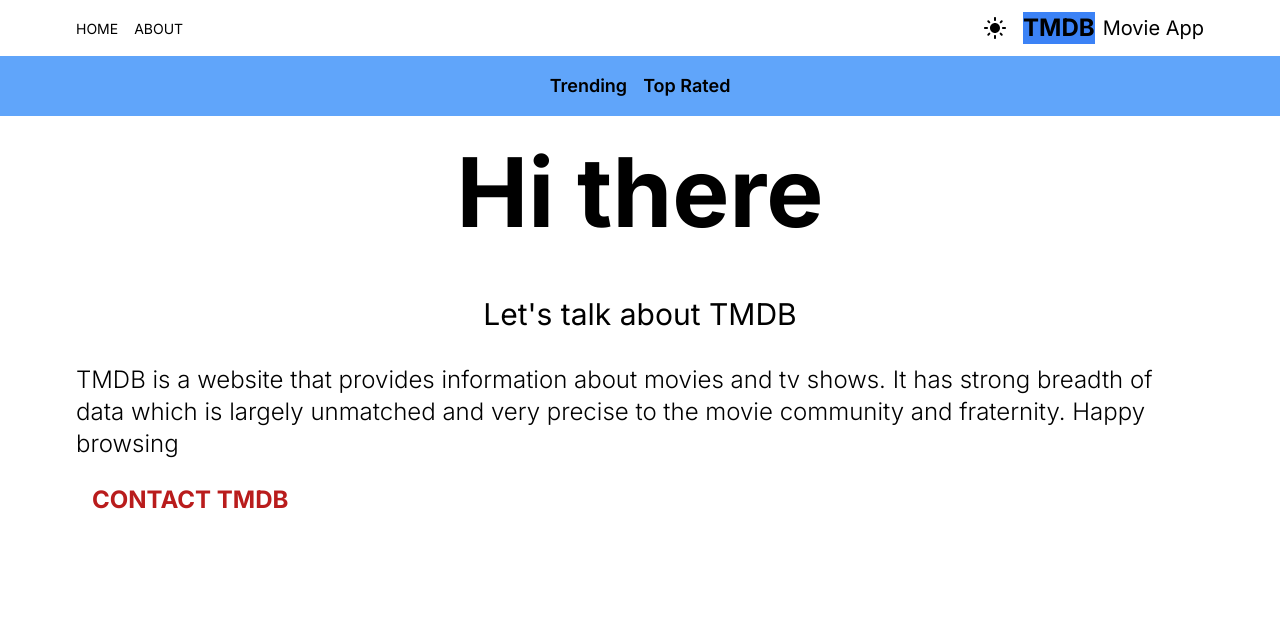
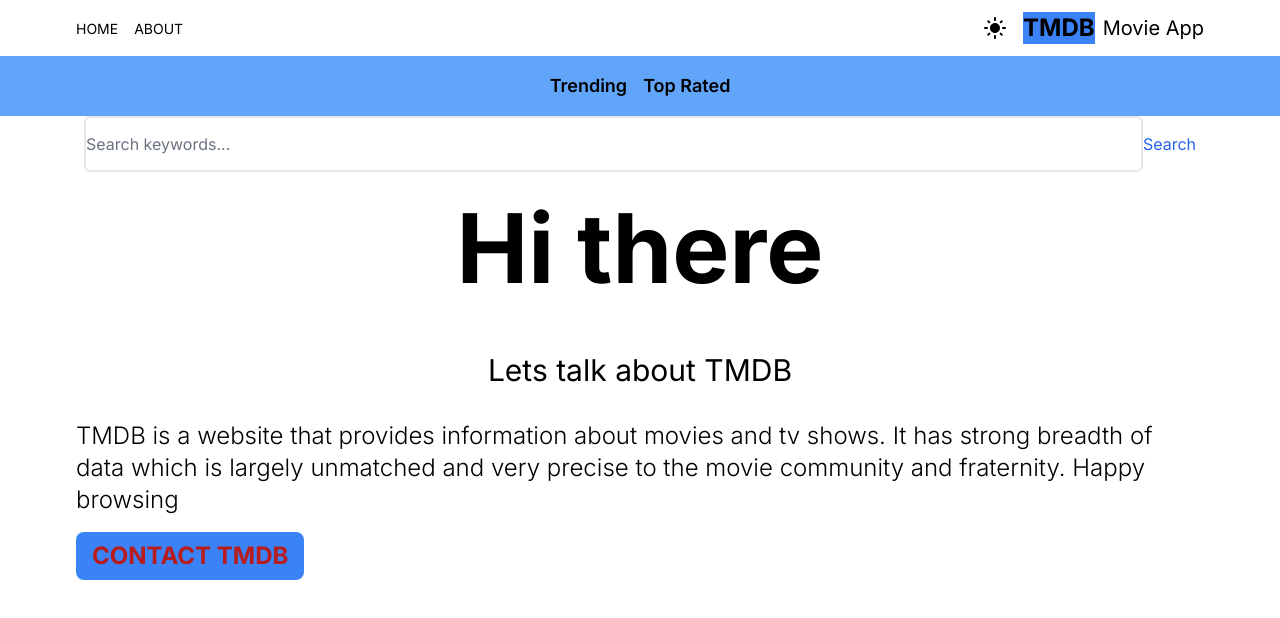
Before and after one commit to danielulelu/Tmdb-movie-app, a Next.js app: page /about in a window 1280 px wide. Shown: the top 618 px of the page. Built offline with nearby package versions, Linux system fonts and the light colour scheme.

Commit message:
minor fixes

```diff
--- a/src/app/about/page.jsx
+++ b/src/app/about/page.jsx
@@ -1,3 +1,9 @@
+
+export const metadata = {
+  title: 'About TMDB',
+  description: 'TMDB is a website that provides information about movies and tv shows. It has strong breadth of data which is largely unmatched and very precise to the movie community and fraternity. Happy browsing',
+}
+
 export default function About() {
   return (
     <div className="mx-auto max-w-6xl p-3 space-y-4">
@@ -6,14 +12,14 @@
       </h1>
 
       <h2 className="flex items-center justify-center text-3xl pt-10">
-        Let's talk about TMDB
+        Lets talk about TMDB
       </h2>
       <p className="text-xl md:text-2xl font-light flex items-center justify-center pt-4">
         TMDB is a website that provides information about movies and tv shows.
         It has strong breadth of data which is largely unmatched and very
         precise to the movie community and fraternity. Happy browsing{" "}
       </p>
-      <button className="rounded-lg px-4 py-2 bg-white text-red-700 uppercase hover:text-white hover:bg-red-800 font-bold text-2xl">
+      <button className="rounded-lg px-4 py-2 bg-blue-500 text-red-700 uppercase hover:text-white hover:bg-red-800 font-bold text-2xl">
         contact tmdb
       </button>
     </div>
--- a/src/app/error.jsx
+++ b/src/app/error.jsx
@@ -1,7 +1,7 @@
 'use client'
 import { useEffect } from 'react'
 
-export default function error({error, reset}) {
+export default function Error({error, reset}) { // Capitalized component name
     useEffect(() => {
       console.log(error);
     }, [error]);
--- a/src/app/layout.js
+++ b/src/app/layout.js
@@ -3,6 +3,8 @@
 import Header from "@/components/Header";
 import Navbar from "@/components/Navbar";
 import Providers from './Providers.jsx';
+import SearchBox from "@/components/SearchBox";
+
 
 const inter = Inter({ subsets: ["latin"] });
 
@@ -18,6 +20,7 @@
         <Providers>
         <Header />
         <Navbar />
+        <SearchBox />
         {children}
         </Providers>
       </body>
--- /dev/null
+++ b/src/app/search/[searchTerm]/page.jsx
@@ -0,0 +1,22 @@
+import Results from "@/components/Results";
+
+export default async function SearchPage({ params }) {
+  const searchTerm = params.searchTerm;
+
+  const res = await fetch(
+    `https://api.themoviedb.org/3/search/movie?api_key=${process.env.TMDB_API_KEY}&query=${searchTerm}`
+  );
+
+  const data = await res.json();
+
+  const results = data.results;
+
+  return (
+    <div>
+      {results &&
+        results.length ===
+        <h1 className="text-center pt-6">No results found</h1>}
+      {results && <Results results={results} />}
+    </div>
+  );
+}
--- /dev/null
+++ b/src/components/SearchBox.jsx
@@ -0,0 +1,29 @@
+"use client";
+import { useState } from "react";
+import { useRouter } from "next/navigation";
+
+export default function SearchBox() {
+  const [search, setSearch] = useState("");
+  const router = useRouter();
+
+  const handleSubmit = (e) => {
+    e.preventDefault();
+    router.push(`/search/${search}`);
+  };
+
+  return (
+    <form
+      className="flex justify-between px-5 max-w-6xl mx-auto"
+      onSubmit={handleSubmit}
+    >
+      <input
+        type="text"
+        placeholder="Search keywords..."
+        value={search}
+        onChange={(e) => setSearch(e.target.value)}
+        className="w-full h-14 rounded-md placeholder-gray-500 outline-none bg-transparent flex-1 border-2"
+      />
+      <button className="text-blue-600">Search</button>
+    </form>
+  );
+}
```
